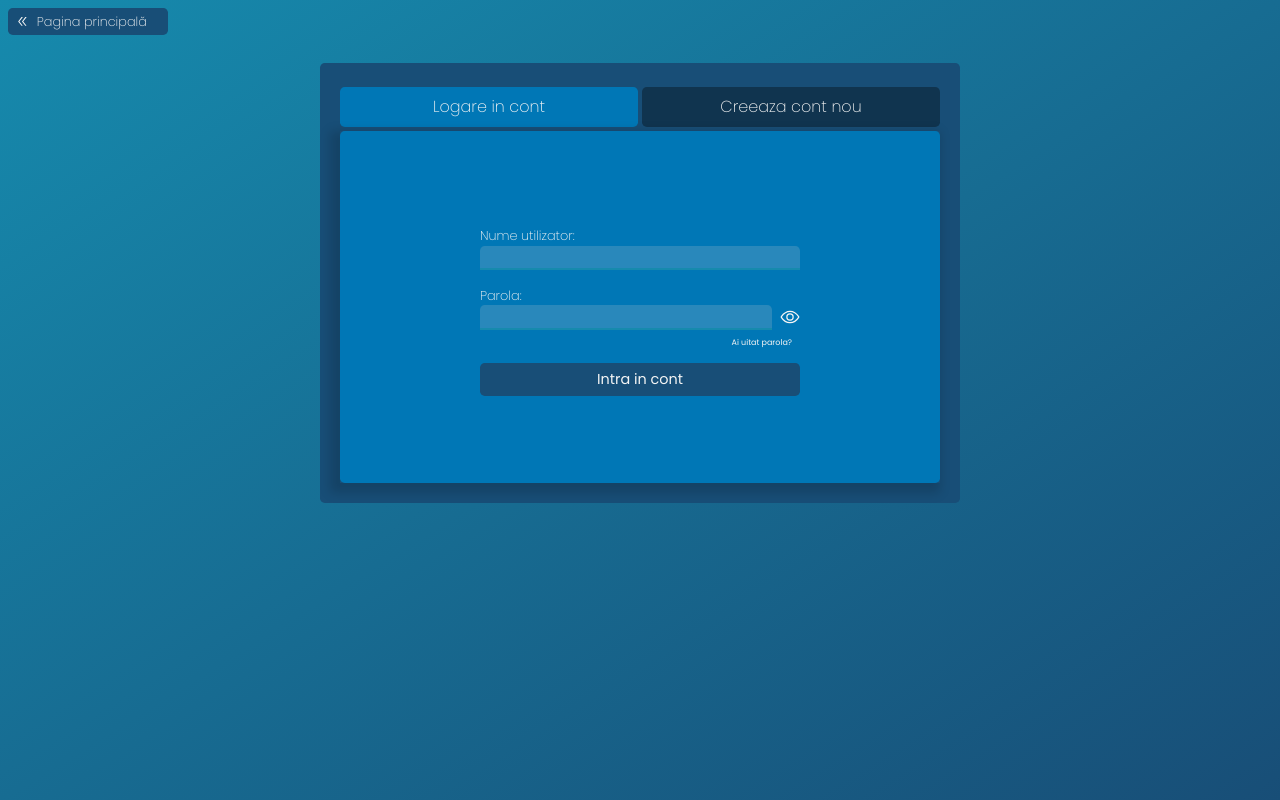
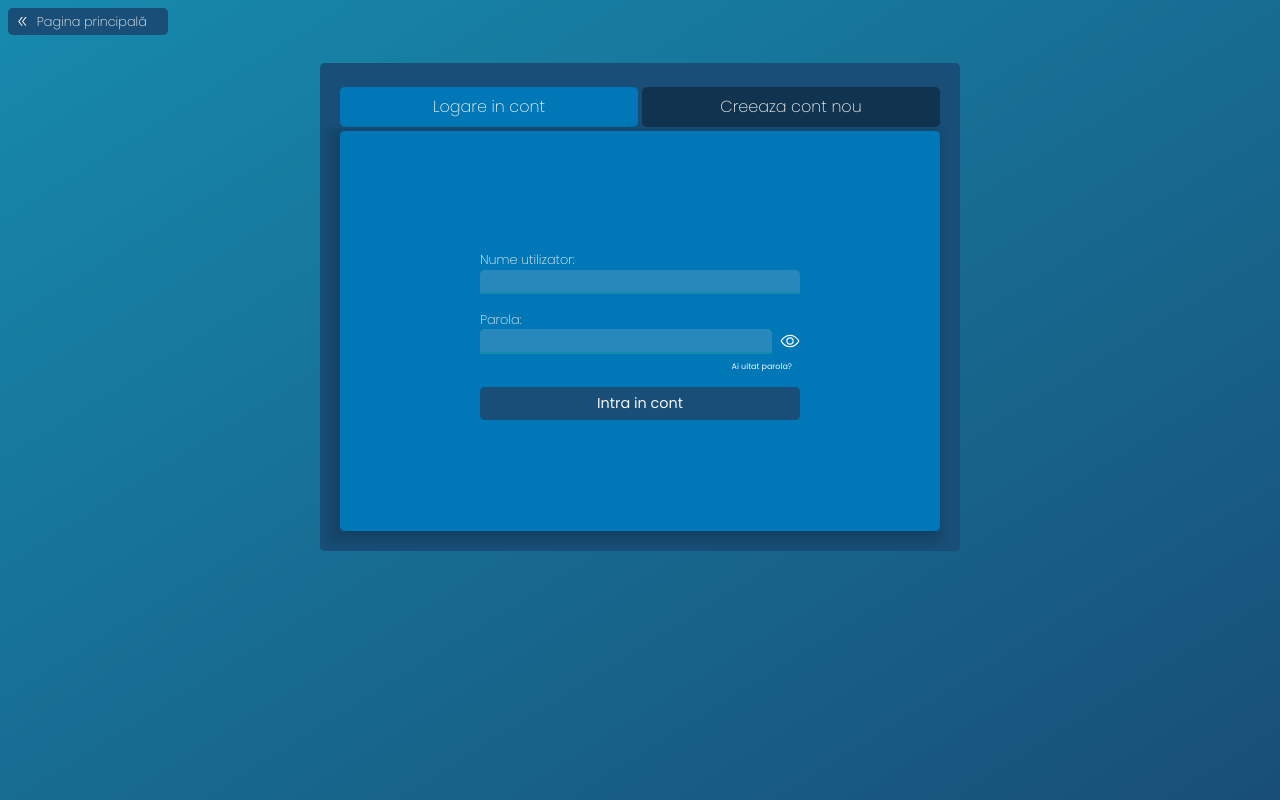
Before and after one commit to MocanuAlinD/searchNearBy, a Next.js app: page /login in a window 1280 px wide. Built offline with nearby package versions, Linux system fonts and the light colour scheme.

Commit message:
Api created for new account

```diff
--- /dev/null
+++ b/pages/api/newAccount/index.js
@@ -0,0 +1,26 @@
+import firebase from "../../../firebase";
+
+export default async function handler(req, res) {
+  const { data } = JSON.parse(req.body);
+    console.log(data);
+
+  if (req.method === "POST") {
+    try {
+
+        // get data from firebase
+        firebase.child("serviciiUsers/").on("value", (s) => {
+          if (s.val() !== null) {
+            [s.val()].map((item) => {
+              Object.values(item).map((el) => console.log(el));
+            });
+          }
+        });
+
+      // push data to firebase OK
+    //   await firebase.child(`serviciiUsers/`).push(data);
+    //   res.json({ msg: `Contul pentru ${data.nume} a fost creat cu succes.` });
+    } catch (error) {
+      res.json({ error: `Contul nu a fost creat` });
+    }
+  }
+}
--- a/pages/index.js
+++ b/pages/index.js
@@ -1,5 +1,4 @@
 import styles from "../styles/Home.module.scss";
-import Link from "next/link";
 import { useState } from "react";
 import ClientSearch from "../components/ClientSearch";
 import Spinner from "../components/Spinner";
--- a/pages/login.js
+++ b/pages/login.js
@@ -8,6 +8,7 @@ import {
 import BackButton from "../components/BackButton";
 import styles from "../styles/login.module.scss";
 import { IoEyeOffOutline, IoEyeOutline } from "react-icons/io5";
+import toast from "react-hot-toast";
 
 const Login = () => {
   const initialValues = {
@@ -19,6 +20,7 @@ const Login = () => {
     parolaTwo: "",
     lungimeParola: 0,
     showHidePassword: true,
+    email: "",
   };
 
   const [state, setState] = useState(initialValues);
@@ -45,8 +47,25 @@ const Login = () => {
     e.preventDefault();
   };
 
-  const submitInregistrare = (e) => {
+  const checkData = async (e) => {
     e.preventDefault();
+    const nume = state.numeInregistrare;
+    const utilizator = state.numeUtilizator;
+    const parola = state.parolaOne;
+    const email = state.email;
+    const all = { nume, utilizator, email, parola };
+
+    const sendData = await fetch("/api/newAccount", {
+      method: "POST",
+      "Content-Type": "application/json",
+      body: JSON.stringify({ data: all }),
+    });
+    const res = await sendData.json();
+    if (res.msg) {
+      toast.success(res.msg, { icon: "✅", duration: 5000 });
+    } else if (res.error) {
+      toast.error(res.error, { icon: "❌", duration: 5000 });
+    }
   };
 
   return (
@@ -128,7 +147,7 @@ const Login = () => {
                 </Wrapper>
               </form>
 
-              <form className={styles.cardRight} onSubmit={submitInregistrare}>
+              <form className={styles.cardRight} onSubmit={checkData}>
                 <Wrapper className={styles.wrapper}>
                   <LabelCustom htmlFor="nume">Nume prenume:</LabelCustom>
                   <InputCustom
@@ -148,10 +167,24 @@ const Login = () => {
                   <InputCustom
                     id="numeUtilizator"
                     required
+                    minLength={6}
                     value={state.numeUtilizator}
-                    placeholder="nume utilizator"
+                    placeholder="nume utilizator minim 6 caractere"
                     onChange={(e) =>
                       setState({ ...state, numeUtilizator: e.target.value })
+                    }
+                  />
+                </Wrapper>
+                <Wrapper className={styles.wrapper}>
+                  <LabelCustom htmlFor="email">Email:</LabelCustom>
+                  <InputCustom
+                    id="email"
+                    pattern="^\w+([\.\-]?\w+)*@\w+([\.\-]?\w+)*(\.[a-zA-Z]{2,3})+$"
+                    required
+                    value={state.email}
+                    placeholder="adresa email"
+                    onChange={(e) =>
+                      setState({ ...state, email: e.target.value })
                     }
                   />
                 </Wrapper>
--- a/styles/login.module.scss
+++ b/styles/login.module.scss
@@ -38,7 +38,7 @@
 
     .torotate {
         perspective: 3000px;
-        height: 22rem;
+        height: 25rem;
 
         .bottomContainer {
             position: relative;
```
